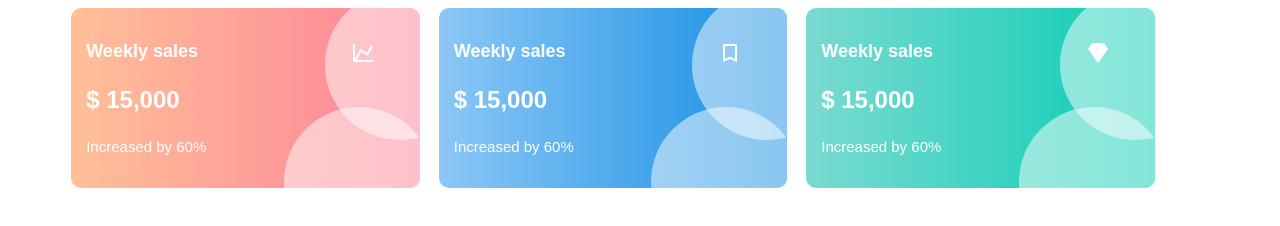
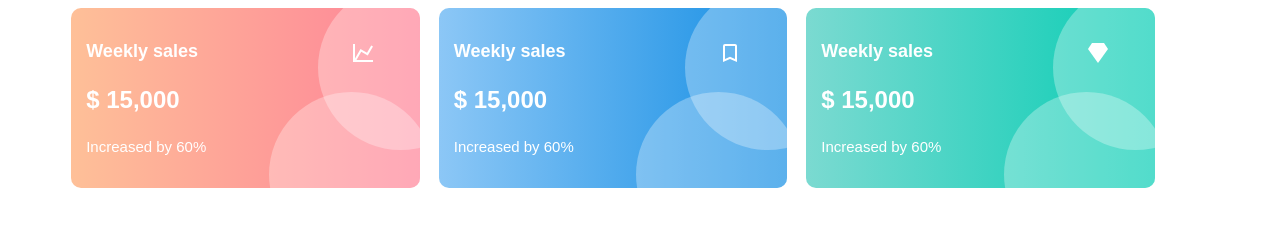
Before and after one commit to EvgenStr/card-css, a plain HTML site: page index.html in a window 1280 px wide. Drawn offline with Linux system fonts and the light colour scheme.

Commit message:
changed positions circles

```diff
--- a/assets/css/styles.css
+++ b/assets/css/styles.css
@@ -20,17 +20,17 @@
 .card::before {
   content: "";
   position: absolute;
-  width: 150px;
-  height: 150px;
-  background-color: rgba(255, 255, 255, 0.5);
+  width: 165px;
+  height: 165px;
+  background-color: rgba(255, 255, 255, 0.3);
   border-radius: 50%;
 }
 .card ~ .card {
   margin-left: 15px;
 }
 .card::after {
-  top: -18px;
-  right: -55px;
+  top: -23px;
+  right: -63px;
 }
 .card::before {
   bottom: -69px;
```
